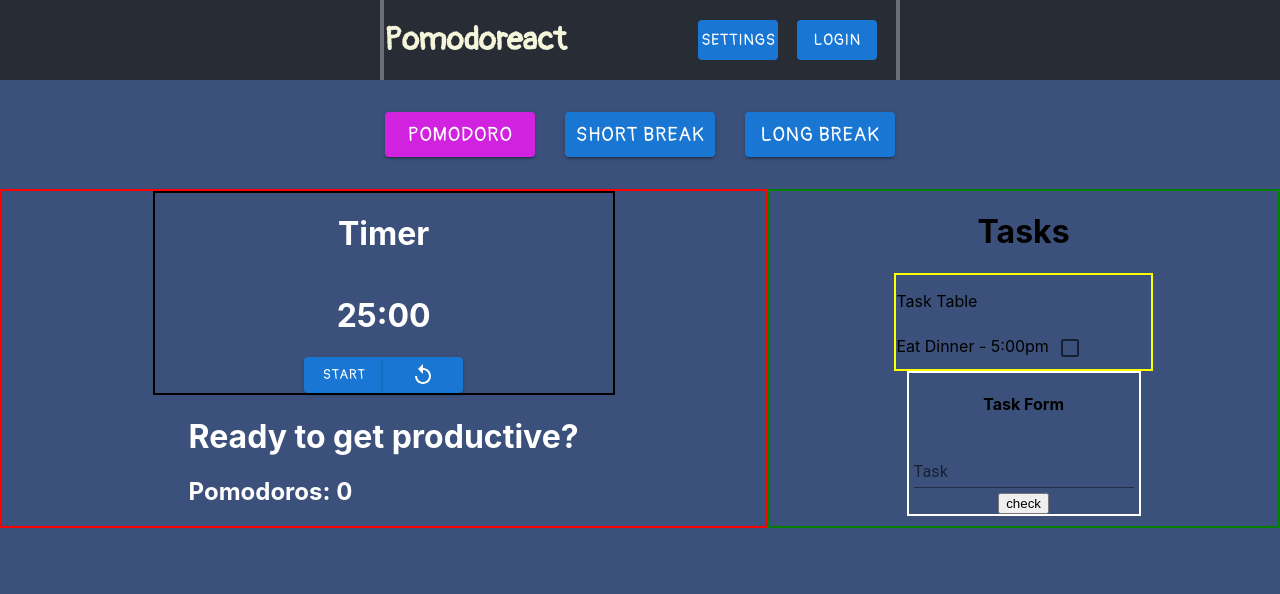
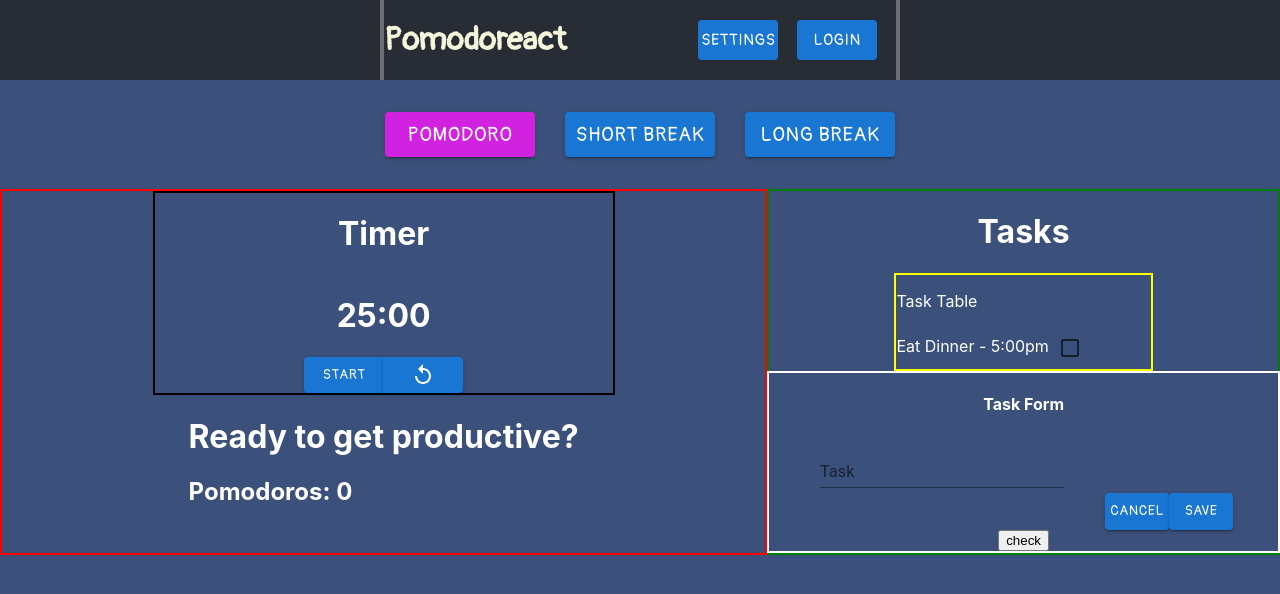
Before and after one commit to vndrewhk/pomodoro-app, a React (Create React App) app: page / in a window 1280 px wide. Both pictures are taken after a click on the element "Task Form". Shown: the top 594 px of the page. Built offline with nearby package versions, Linux system fonts and the light colour scheme.

Commit message:
added local storage

```diff
--- a/package.json
+++ b/package.json
@@ -11,6 +11,7 @@
     "@mui/icons-material": "^5.5.1",
     "@mui/lab": "^5.0.0-alpha.73",
     "@mui/material": "^5.5.1",
+    "@mui/styles": "^5.5.1",
     "@reduxjs/toolkit": "^1.8.0",
     "@testing-library/jest-dom": "^5.16.2",
     "@testing-library/react": "^12.1.4",
--- a/src/Components/Layout/Tasks/TaskForm.jsx
+++ b/src/Components/Layout/Tasks/TaskForm.jsx
@@ -6,6 +6,8 @@ import TextField from "@mui/material/TextField";
 import AdapterDateFns from "@mui/lab/AdapterDateFns";
 import LocalizationProvider from "@mui/lab/LocalizationProvider";
 import DateTimePicker from "@mui/lab/DateTimePicker";
+import TimerButton from "../../UI/TimerButton";
+import { withStyles } from "@mui/styles";
 
 const TaskForm = () => {
   const taskInput = useRef(null);
@@ -21,10 +23,40 @@ const TaskForm = () => {
 
   const logInfo = () => {
     console.log(taskValue);
+    console.log(value);
+    console.log(value.toLocaleDateString());
+    console.log(
+      value.toLocaleTimeString([], { hour: "2-digit", minute: "2-digit" })
+    );
   };
 
   const toggleFormHandler = () => {
     setFormToggle((prevState) => !prevState);
+  };
+
+  const cancelFormHandler = () => {
+    setFormToggle((prevState) => !prevState);
+    //clear ref value
+    console.log("Cancelling task");
+  };
+
+  const submitFormHandler = () => {
+    //store into local storage
+    console.log("Adding task...");
+    // add task_id to each task so we can iterate
+    let dateValue = {
+      date: value.toLocaleDateString(),
+      time: value.toLocaleTimeString([], {
+        hour: "2-digit",
+        minute: "2-digit",
+      }),
+    };
+    let taskInfo = { taskValue, dateValue };
+    // whenever this happens, we should manually add this into the tasks list state
+    localStorage.setItem(
+      `task_${localStorage.length - 1}`,
+      JSON.stringify(taskInfo)
+    );
   };
 
   const [value, setValue] = React.useState(new Date());
@@ -33,13 +65,18 @@ const TaskForm = () => {
       <h4 onClick={toggleFormHandler}>Task Form</h4>
       {/* <TextField */}
       {formToggle && (
+        <div className={styles.inputContainer}>
           <div className={styles.inputForm}>
             <TextField
               id="task name"
               label="Task"
               variant="standard"
               inputRef={taskInput}
+              color="primary"
               onChange={taskChangeHandler}
+              sx={{
+                minWidth: 6 / 10,
+              }}
             />
             <LocalizationProvider dateAdapter={AdapterDateFns}>
               <DateTimePicker
@@ -52,7 +89,19 @@ const TaskForm = () => {
               />
             </LocalizationProvider>
           </div>
+          <div className={styles.inputButtons}>
+            <div className={styles.inputButtonsDivider}>
+              <TimerButton variant="contained" onClick={toggleFormHandler}>
+                Cancel
+              </TimerButton>
+              <TimerButton variant="contained" onClick={submitFormHandler}>
+                Save
+              </TimerButton>
+            </div>
+          </div>
+        </div>
       )}
+
       <button onClick={logInfo}>check</button>
     </div>
   );
--- a/src/Components/Layout/Tasks/TaskForm.module.css
+++ b/src/Components/Layout/Tasks/TaskForm.module.css
@@ -4,10 +4,35 @@
   flex-direction: column;
   justify-content: center;
   align-items: center;
+  width: 100%;
+}
+
+.inputContainer {
+  display: flex;
+  width: 100%;
+  flex-direction: column;
+  align-items: center;
+  /* padding-left: 20%; */
+}
+
+.inputButtons {
+  display: flex;
+  width: 80%;
+  justify-content: flex-end;
 }
 
 .inputForm {
   display: flex;
   flex-direction: row;
   padding: 5px;
+  align-items: flex-end;
+  width: 80%;
+  color: white;
 }
+
+.inputButtonsDivider {
+  /* border: 2px solid red; */
+  width: 30%;
+  display: flex;
+  justify-content: space-between;
+}
--- a/src/Components/Layout/Tasks/Tasks.module.css
+++ b/src/Components/Layout/Tasks/Tasks.module.css
@@ -4,4 +4,5 @@
   border: 2px solid green;
   flex-direction: column;
   align-items: center;
+  color: white;
 }
```
Also changed, not shown: 1 other file (tests, documents, lock files or other folders). Lines whose indentation alone changed are shown as unchanged.
